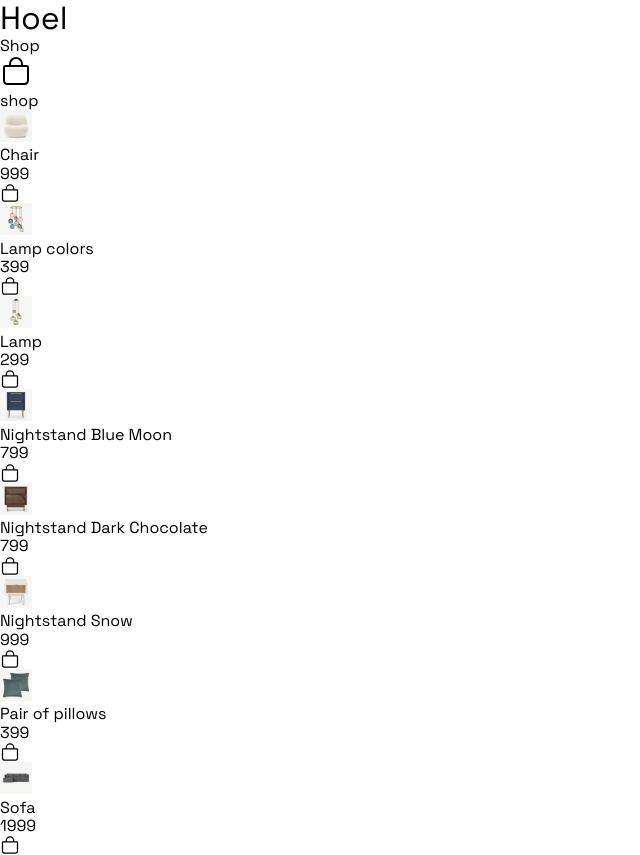
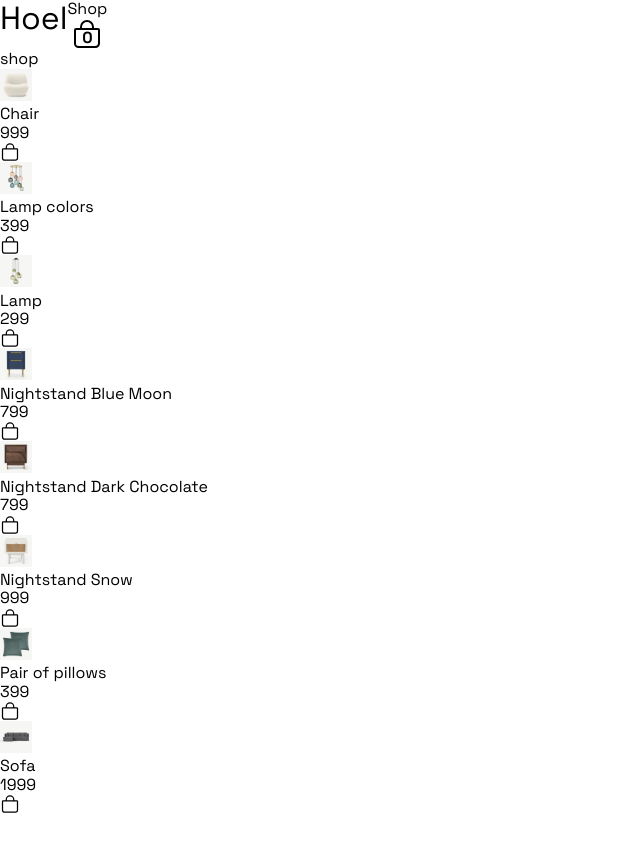
Before and after one commit to JonathanDump/Shopping-cart, a React (Vite) app: page /shop in a window 1280 px wide. Shown: the whole page, without its empty margins (0-640 px from the left). After the commit the page ends 814 px from the top, so only its background shows below. Built offline with nearby package versions, Linux system fonts and the light colour scheme.

Commit message:
Make item counter on bag icon

```diff
--- a/src/App.jsx
+++ b/src/App.jsx
@@ -1,17 +1,14 @@
-import { useState } from "react";
-import { Home } from "./Pages/Home/Home";
-import { Shop } from "./Pages/Shop/Shop";
-import { Cart } from "./Pages/Cart/Cart";
 import app from "./App.module.scss";
 import { Header } from "./Components/Header/Header";
-import { Outlet, useParams } from "react-router-dom";
+import { Outlet } from "react-router-dom";
 import { useProductLoader } from "./hooks/useProductLoader";
 
 function App() {
   const { products, loading, dispatch } = useProductLoader();
+
   return (
     <div className={app.app}>
-      <Header />
+      <Header products={products} />
       <div className={app.main}>
         <Outlet context={{ products, loading, dispatch }} />
       </div>
--- a/src/Components/Button/Button.jsx
+++ b/src/Components/Button/Button.jsx
@@ -1,14 +1,21 @@
 import { Link } from "react-router-dom";
 import cl from "./Button.module.scss";
 
-export function Button({ className, children, to, optionalClassName }) {
+export function Button({
+  className,
+  children,
+  to,
+  optionalClassName,
+  products,
+}) {
+  const count = products?.reduce((sum, item) => (sum += item.inCart), 0);
   const clName = optionalClassName
     ? `${cl[className]} ${cl[optionalClassName]}`
     : cl[className];
 
   return (
-    <div className={clName}>
-      <Link className={clName} to={`/${to}`}>
+    <div>
+      <Link className={clName} to={`/${to}`} data-count={count}>
         {children}
       </Link>
     </div>
--- a/src/Components/Button/Button.module.scss
+++ b/src/Components/Button/Button.module.scss
@@ -1,8 +1,23 @@
 .headerButton {
-  text-decoration: none;
+  position: relative;
+  display: flex;
+  justify-content: center;
+  align-items: center;
 }
 
 img {
   height: 32px;
   width: 32px;
+  position: relative;
 }
+
+.cart::after {
+  content: attr(data-count);
+  position: absolute;
+  display: inline-block;
+  font-size: 16px;
+  font-weight: 800;
+  border-radius: 50%;
+  color: black;
+  top: 11px;
+}
--- a/src/Components/Header/Header.jsx
+++ b/src/Components/Header/Header.jsx
@@ -2,21 +2,21 @@ import { Link } from "react-router-dom";
 import { Button } from "../Button/Button";
 import header from "./Header.module.scss";
 
-export function Header() {
+export function Header({ products }) {
   return (
     <div className={header.header}>
       <Link className={header.logo} to={"/"}>
         Hoel
       </Link>
-
       <div className={header.buttons}>
         <Button className={"headerButton"} to="shop">
           Shop
         </Button>
         <Button
           className={"headerButton"}
-          //   optionalClassName={"cart"}
+          optionalClassName={"cart"}
           to="cart"
+          products={products}
         >
           <img src="/public/icons/bag.svg" alt="" />
         </Button>
--- a/src/Components/Header/Header.module.scss
+++ b/src/Components/Header/Header.module.scss
@@ -1,3 +1,6 @@
-.logo {
-  font-size: 32px;
+.header {
+  display: flex;
+  .logo {
+    font-size: 32px;
+  }
 }
--- a/src/hooks/useProductLoader.js
+++ b/src/hooks/useProductLoader.js
@@ -1,5 +1,5 @@
 import { useState, useEffect, useReducer } from "react";
-import { reducer } from "../functions/eventsHandlers";
+import { reducer } from "../functions/reducer";
 
 export function useProductLoader() {
   //   const [products, setProducts] = useState(null);
```
Also changed, not shown: src/functions/reducer.js (renamed from src/functions/eventsHandlers.js, +0 -47 lines).
